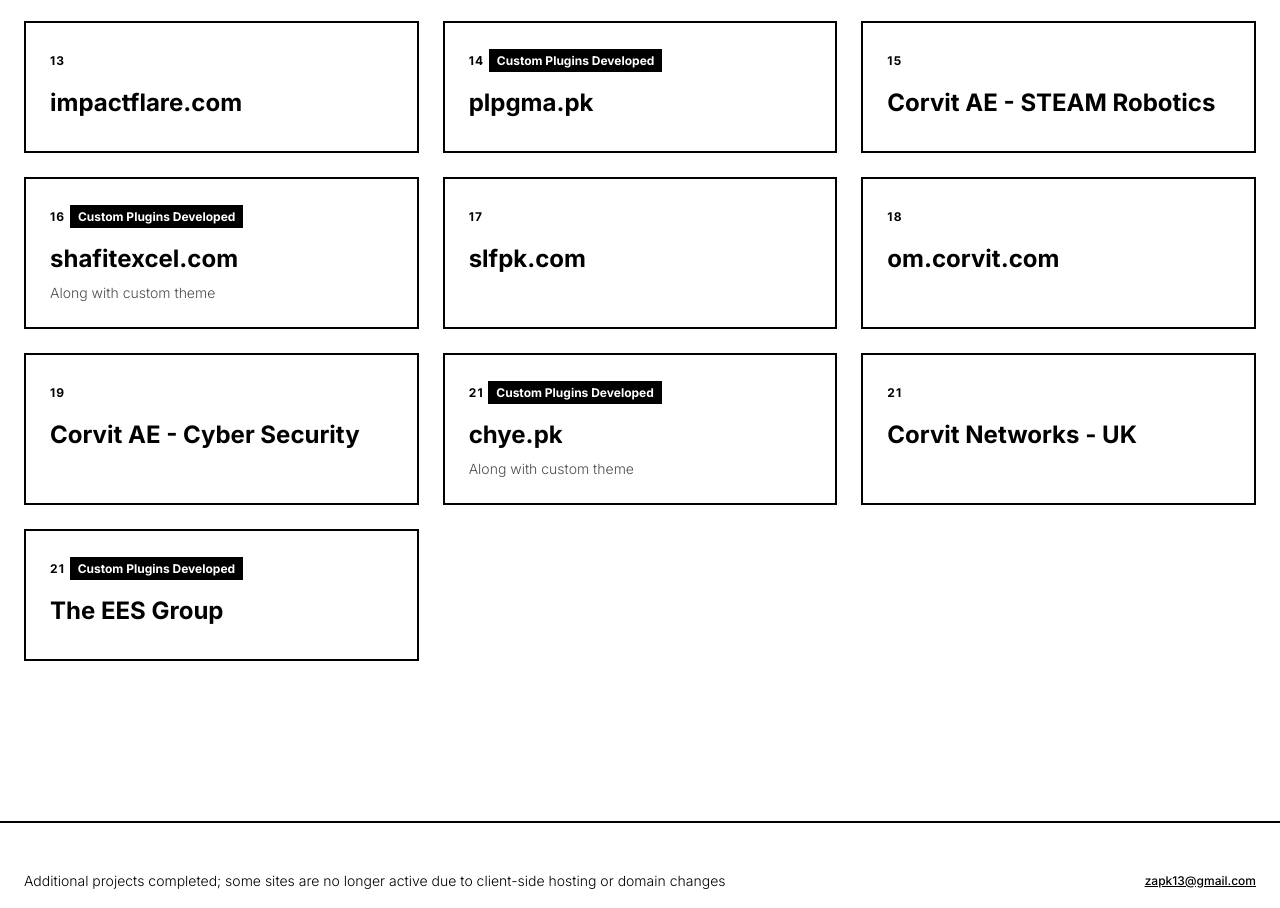
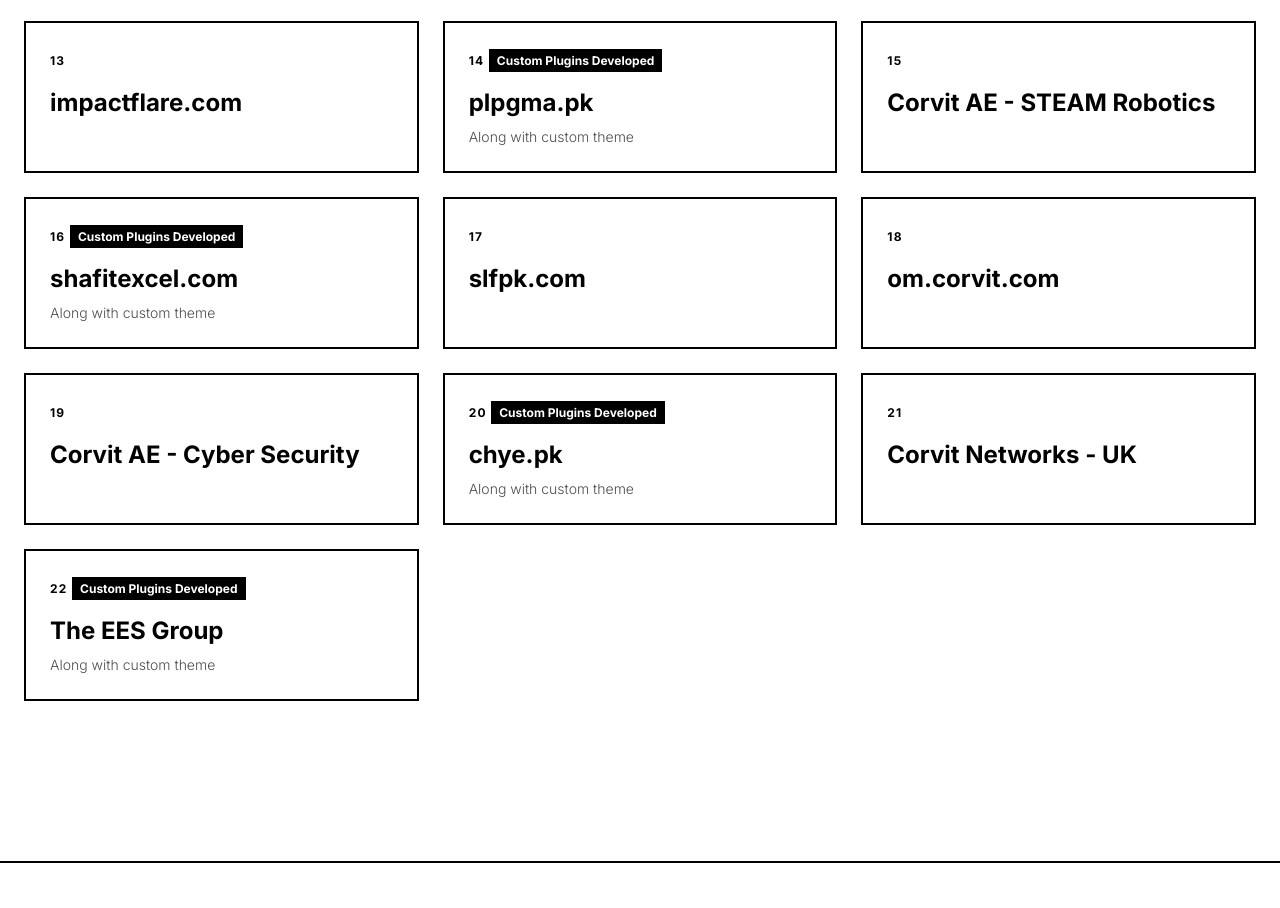
Before and after one commit to zapk13/wp-portfolio, a plain HTML site: page index.html in a window 1280 px wide. Shown: the part 1365-2273 px from the top of the page. Drawn offline with nearby package versions, Linux system fonts and the light colour scheme.

Commit message:
Update portfolio item counts and descriptions

```diff
--- a/index.html
+++ b/index.html
@@ -203,6 +203,7 @@
                     <span class="text-xs font-bold bg-black text-white px-2 py-1">Custom Plugins Developed</span>
                 </div>
                 <h3 class="text-2xl font-bold mb-2">plpgma.pk</h3>
+                <p class="text-sm font-light opacity-70">Along with custom theme</p>
             </a>
 
             <!-- Portfolio Item 15 -->
@@ -250,7 +251,7 @@
             <!-- Portfolio Item 20 -->
             <a href="https://chye.pk" target="_blank" rel="noopener noreferrer" class="portfolio-item border-2 border-black p-6 hover:bg-black hover:text-white block">
                 <div class="mb-4">
-                    <span class="text-xs font-bold tracking-widest uppercase">21</span>
+                    <span class="text-xs font-bold tracking-widest uppercase">20</span>
                     <span class="text-xs font-bold bg-black text-white px-2 py-1">Custom Plugins Developed</span>
                 </div>
                 <h3 class="text-2xl font-bold mb-2">chye.pk</h3>
@@ -268,10 +269,11 @@
             <!-- Portfolio Item 22 -->
             <a href="https://theeesgroup.com/" target="_blank" rel="noopener noreferrer" class="portfolio-item border-2 border-black p-6 hover:bg-black hover:text-white block">
                 <div class="mb-4">
-                    <span class="text-xs font-bold tracking-widest uppercase">21</span>
+                    <span class="text-xs font-bold tracking-widest uppercase">22</span>
                     <span class="text-xs font-bold bg-black text-white px-2 py-1">Custom Plugins Developed</span>
                 </div>
                 <h3 class="text-2xl font-bold mb-2">The EES Group</h3>
+                <p class="text-sm font-light opacity-70">Along with custom theme</p>
             </a>
         </div>
     </section>
```
